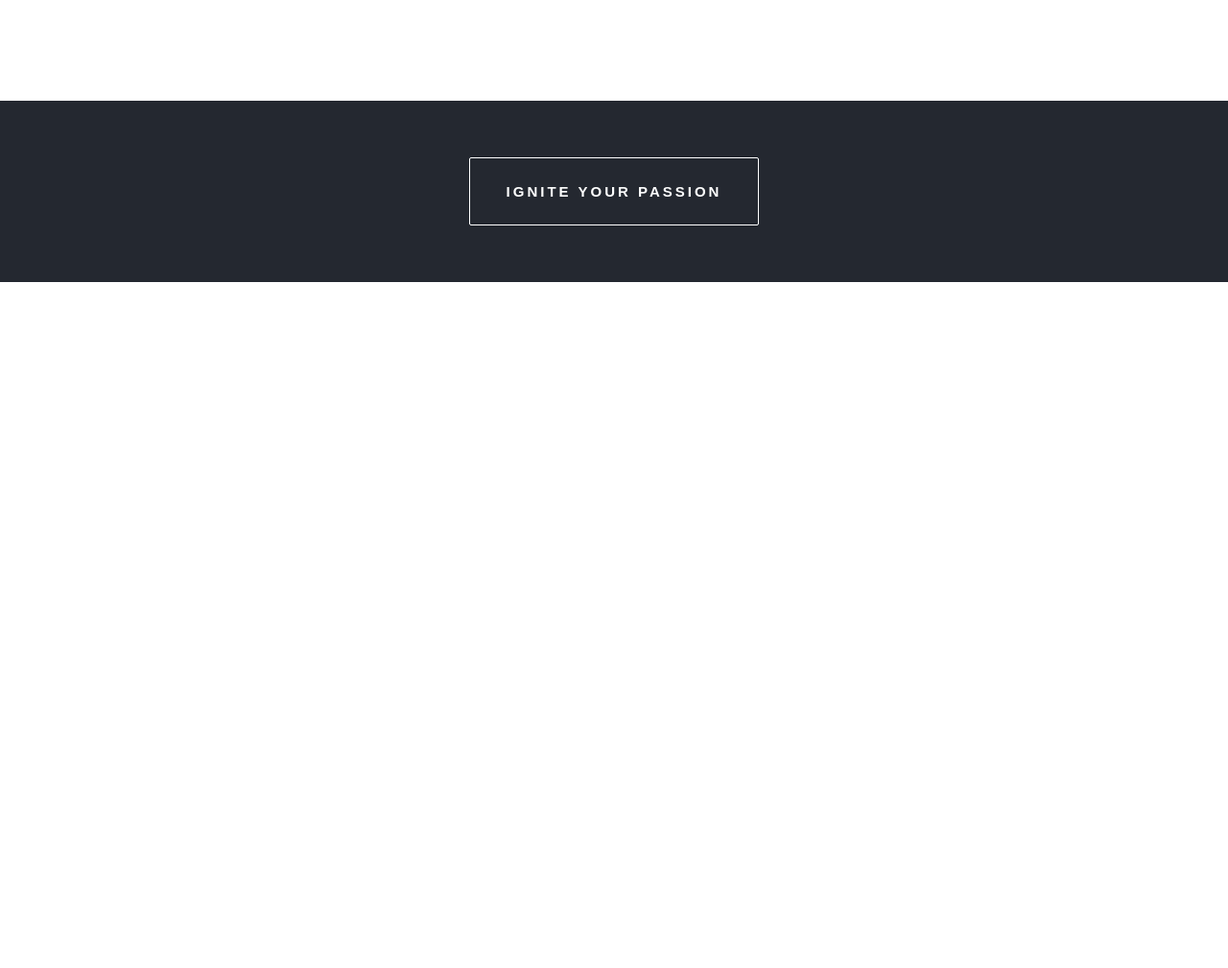
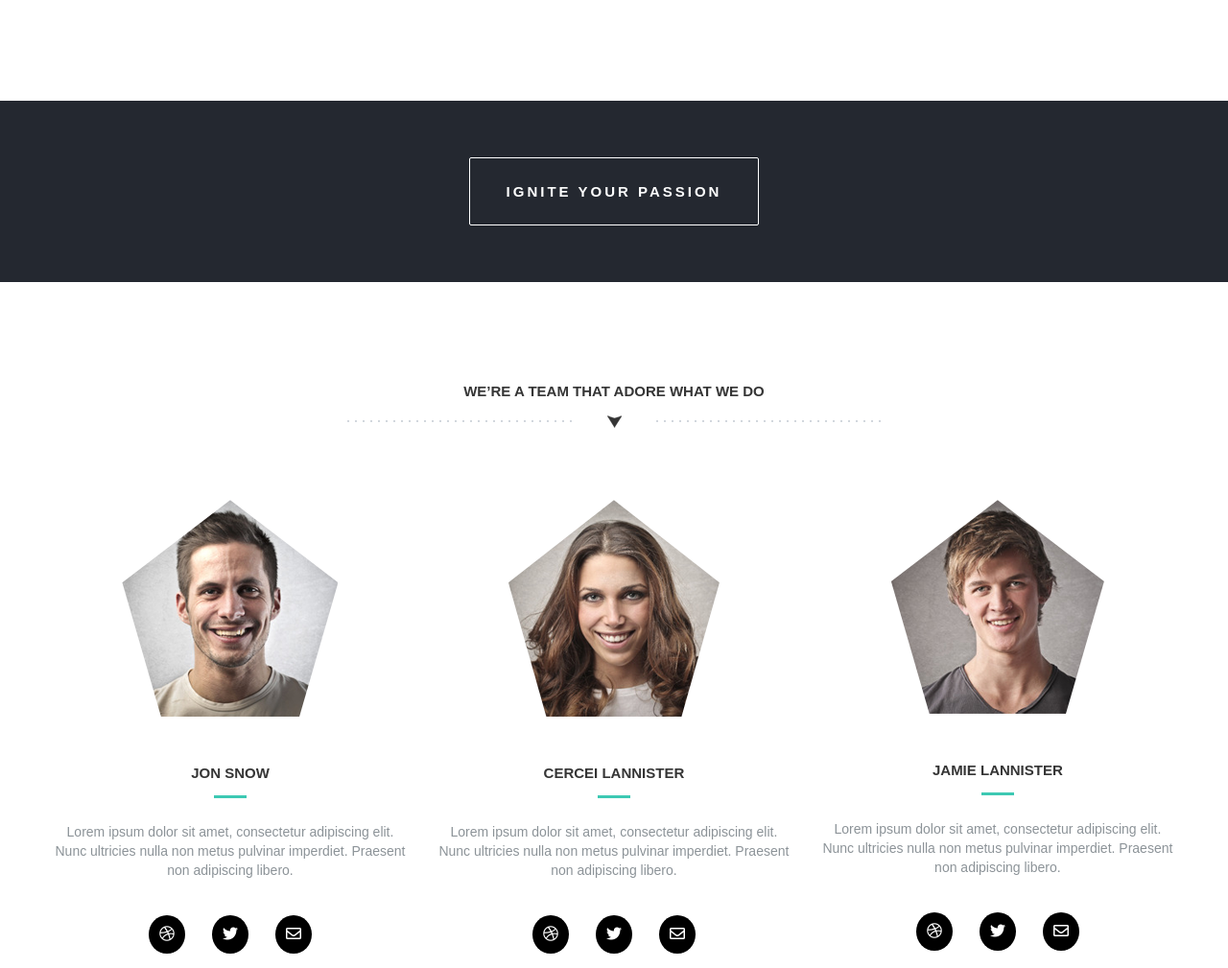
Before and after one commit to IvanMendieta/halcyondays, a website: page app/index.html in a window 1280 px wide. Shown: the part 3264-4273 px from the top of the page at 96% size. Before the commit the page ends 3558 px from the top, so only its background shows below. Drawn offline with Linux system fonts and the light colour scheme.

Commit message:
completed the team section

```diff
--- a/app/assets/css/main.css
+++ b/app/assets/css/main.css
@@ -14,3 +14,4 @@
 @import 'modules/_problems-section';
 @import 'modules/_services-section';
 @import 'modules/_passion-section';
+@import 'modules/_team-section';
--- /dev/null
+++ b/app/assets/css/modules/_team-section.css
@@ -0,0 +1,72 @@
+.team-section{
+
+  &__heading{
+    text-align: center;
+    font-family: 'Varela Round', sans-serif;
+    font-size: 0.9375rem;
+    text-transform: uppercase;
+    color: $mainTextGrey;
+  }
+
+  &__cols{
+    width: 33.33%;
+    float: left;
+    text-align: center;
+    margin-top: 60px;
+    padding: 15px;
+
+    @mixin atSmall{
+      width: 100%;
+      margin-top: 30px;
+    }
+  }
+
+  &__sub-headings{
+    font-family: 'Varela Round', sans-serif;
+    font-size: 0.9375rem;
+    text-transform: uppercase;
+    color: $mainTextGrey;
+    margin-top: 45px;
+  }
+  &__sub-headings:after{
+    border-bottom: 3px solid $mainGreen;
+    display: block;
+    content: "";
+    width: 34px;
+    margin: 0 auto;
+    margin-top: 15px;
+    margin-bottom: 25px;
+  }
+  &__desc{
+    font-family: 'Varela Round', sans-serif;
+    font-size: 0.875rem;
+    color: $subTextTitle;
+    line-height: 20px;
+  }
+
+
+
+
+
+  img{
+    -webkit-clip-path: polygon(50% 0%, 100% 38%, 82% 100%, 18% 100%, 0% 38%);
+    clip-path: polygon(50% 0%, 100% 38%, 82% 100%, 18% 100%, 0% 38%);
+  }
+
+  ul.socials li{
+    display: inline-block;
+    margin-top: 37px;
+    margin-left:  12px;
+    margin-right:  12px;
+    background-color: #000;
+    padding: 11px;
+    border-radius: 50%;
+    color: $mainWhite;
+    cursor: pointer;
+  }
+  /* ul.socials li:hover{
+    background-color: $mainGreen;
+  } */
+
+
+}
--- a/app/index.html
+++ b/app/index.html
@@ -135,6 +135,48 @@
   </div>
 </section>
 
+<!-- team section -->
+<section class="team-section padding-top">
+  <div class="wrapper wrapper--small">
+    <div class="team-section__conent">
+      <h2 class="team-section__heading arrow-sep">WE’RE A TEAM THAT ADORE WHAT WE DO</h2>
+      <div class="team-section__cols">
+        <img src="assets/img/jon.png" alt="jon">
+        <h2 class="team-section__sub-headings">jon Snow</h2>
+        <p class="team-section__desc">Lorem ipsum dolor sit amet, consectetur adipiscing elit. Nunc ultricies nulla non metus pulvinar imperdiet.
+        Praesent non adipiscing libero.</p>
+        <ul class="socials">
+          <li><a href="#"></a><i class="fab fa-dribbble"></i></li>
+          <li><a href="#"></a><i class="fab fa-twitter"></i></li>
+          <li><a href="#"></a><i class="far fa-envelope"></i></li>
+        </ul>
+      </div>
+      <div class="team-section__cols">
+        <img src="assets/img/cercei.png" alt='cercei'>
+        <h2 class="team-section__sub-headings">Cercei Lannister</h2>
+        <p class="team-section__desc">Lorem ipsum dolor sit amet, consectetur adipiscing elit. Nunc ultricies nulla non metus pulvinar imperdiet.
+        Praesent non adipiscing libero.</p>
+        <ul class="socials">
+          <li><a href="#"></a><i class="fab fa-dribbble"></i></li>
+          <li><a href="#"></a><i class="fab fa-twitter"></i></li>
+          <li><a href="#"></a><i class="far fa-envelope"></i></li>
+        </ul>
+      </div>
+      <div class="team-section__cols">
+        <img src="assets/img/jamie.png" alt="jamie">
+        <h2 class="team-section__sub-headings">Jamie Lannister</h2>
+        <p class="team-section__desc">Lorem ipsum dolor sit amet, consectetur adipiscing elit. Nunc ultricies nulla non metus pulvinar imperdiet.
+        Praesent non adipiscing libero.</p>
+        <ul class="socials">
+          <li><a href="#"></a><i class="fab fa-dribbble"></i></li>
+          <li><a href="#"></a><i class="fab fa-twitter"></i></li>
+          <li><a href="#"></a><i class="far fa-envelope"></i></li>
+        </ul>
+      </div>
+    </div>
+  </div>
+</section>
+
 
 
  <script type="text/javascript" src="dist/build/js/bundle.js"></script>
```
Also changed, not shown: app/assets/img/cercei.png (added), app/assets/img/jamie.png (added), app/assets/img/jon.png (added), app/dist/build/css/stylesheets.css.
